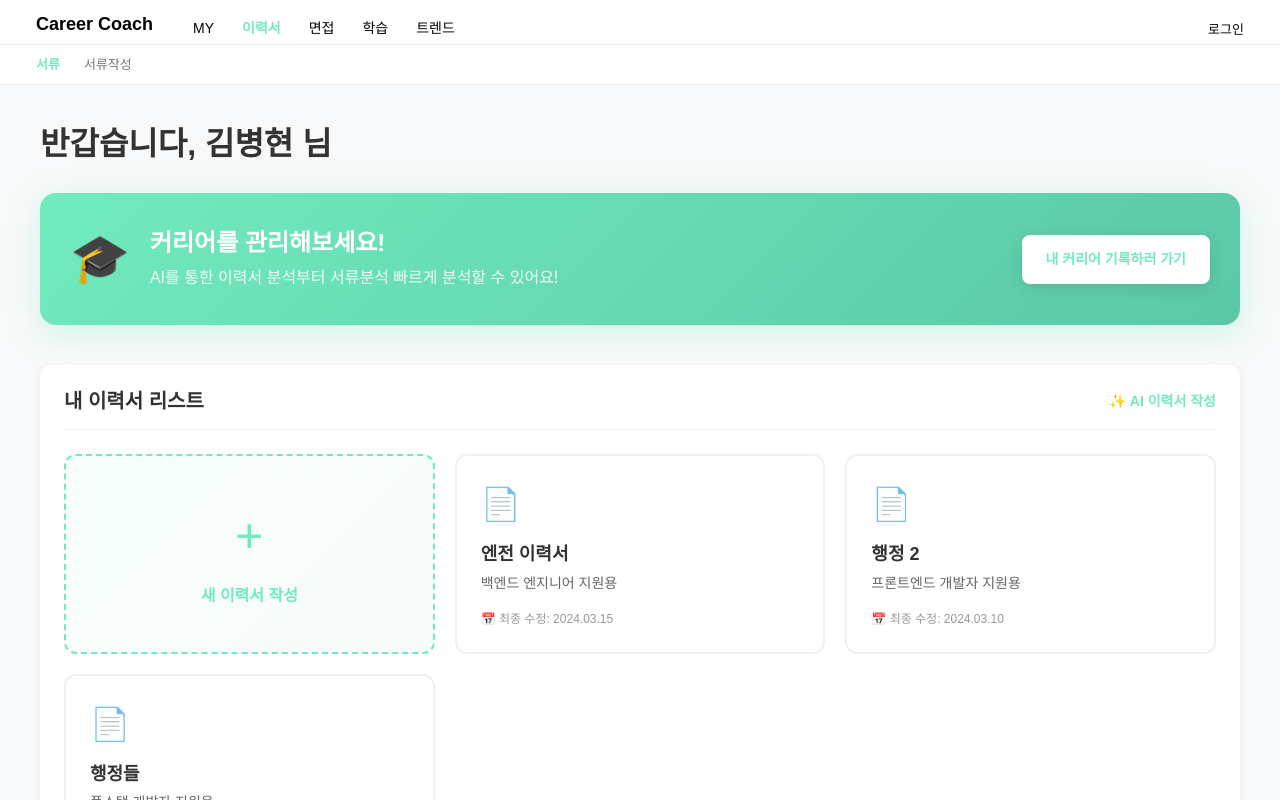
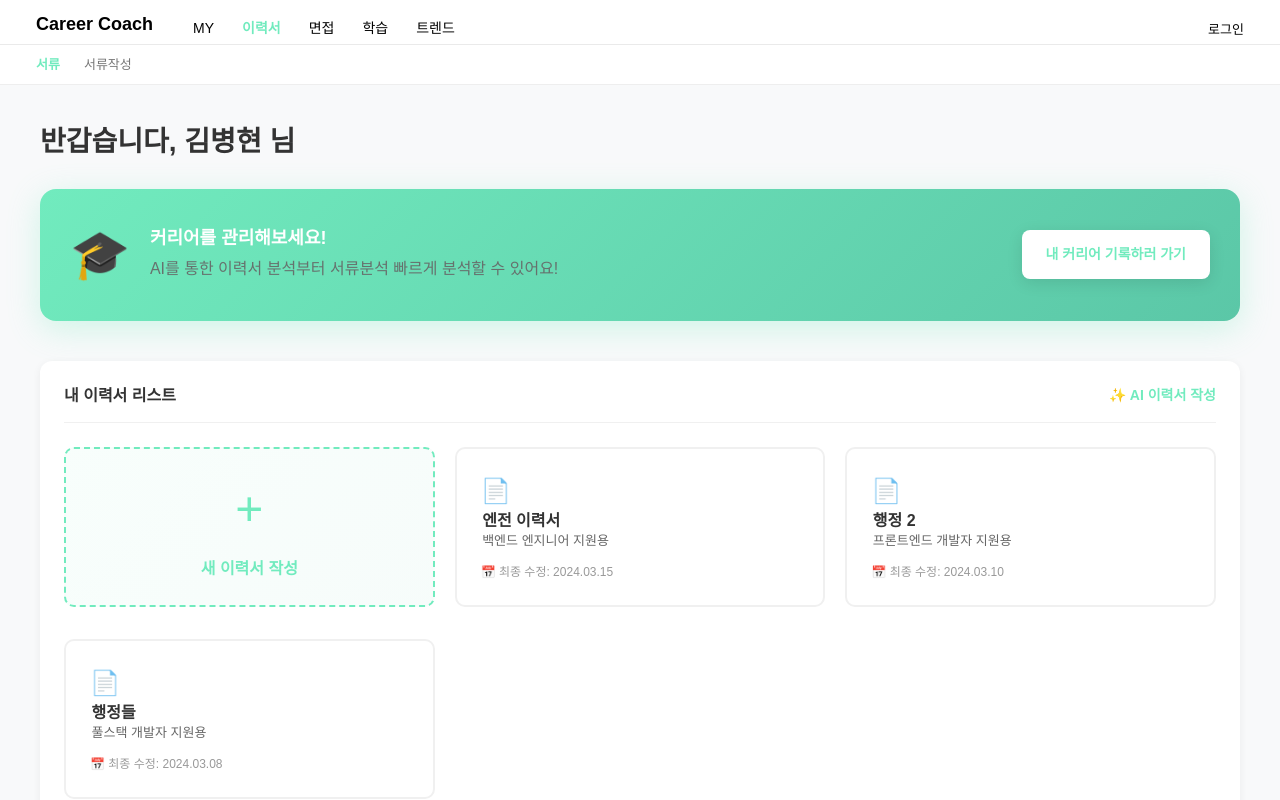
Before and after one commit to llbk-team/llbky-front, a Vue app: page /resume/list in a window 1280 px wide. Shown: the top 800 px of the page. Built offline with nearby package versions, Linux system fonts and the light colour scheme; no server answers; a web font is replaced by a local one.

Commit message:
fix: 글씨 ui크기 변경

```diff
--- a/src/views/resume/ResumeMain.vue
+++ b/src/views/resume/ResumeMain.vue
@@ -14,7 +14,7 @@
               <div class="banner-icon">🎓</div>
               <div class="banner-text">
                 <h2>커리어를 관리해보세요!</h2>
-                <p>AI를 통한 이력서 분석부터 서류분석 빠르게 분석할 수 있어요!</p>
+                <p class="subtitle">AI를 통한 이력서 분석부터 서류분석 빠르게 분석할 수 있어요!</p>
               </div>
               <button class="banner-button" @click="$router.push('/resume/write')">
                 내 커리어 기록하러 가기
@@ -398,7 +398,7 @@ onMounted(() => {
 
 .greeting h1 {
   margin: 0;
-  font-size: 32px;
+  font-size: 1.75rem;
   font-weight: 700;
   color: #333;
 }
@@ -406,6 +406,11 @@ onMounted(() => {
 /* 배너 섹션 */
 .banner-section {
   margin-bottom: 40px;
+}
+
+.subtitle p{
+  color: #ffffff;
+  font-size: 1rem;
 }
 
 .banner-card {
@@ -433,7 +438,7 @@ onMounted(() => {
 
 .banner-text h2 {
   margin: 0 0 8px 0;
-  font-size: 24px;
+  font-size: 18px;
   font-weight: 700;
 }
 
@@ -481,7 +486,7 @@ onMounted(() => {
 
 .section-header h2 {
   margin: 0;
-  font-size: 20px;
+  font-size: 1rem;
   font-weight: 700;
   color: #333;
 }
@@ -560,7 +565,7 @@ onMounted(() => {
 .resume-card {
   background: white;
   border: 2px solid #f0f0f0;
-  border-radius: 12px;
+  border-radius: 10px;
   padding: 24px;
   cursor: pointer;
   transition: all 0.3s;
@@ -570,6 +575,7 @@ onMounted(() => {
   justify-content: center;
   position: relative;
   overflow: hidden;
+  margin-bottom: 12px;
 }
 
 .resume-card.selecting {
@@ -614,8 +620,8 @@ onMounted(() => {
 }
 
 .resume-icon {
-  font-size: 32px;
-  margin-bottom: 16px;
+  font-size: 24px;
+  margin-bottom: 2.5px;
   color: #71EBBE;
 }
 
@@ -626,16 +632,17 @@ onMounted(() => {
 }
 
 .resume-title {
-  margin: 0 0 8px 0;
-  font-size: 18px;
+  margin: 0 0 2px 1.5px;
+  font-size: 16px;
   font-weight: 700;
   color: #333;
 }
 
+
 .resume-description {
-  margin: 0 0 16px 0;
+  margin: 0 0 10px 1.5px;
   color: #666;
-  font-size: 14px;
+  font-size: 13px;
   line-height: 1.4;
   flex: 1;
 }
```
